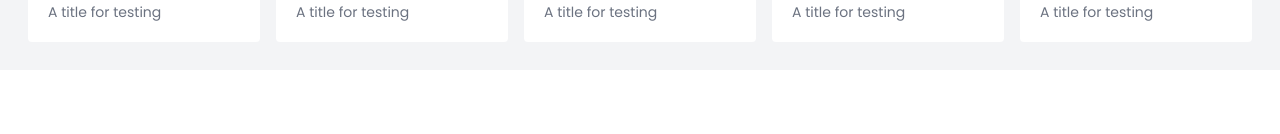
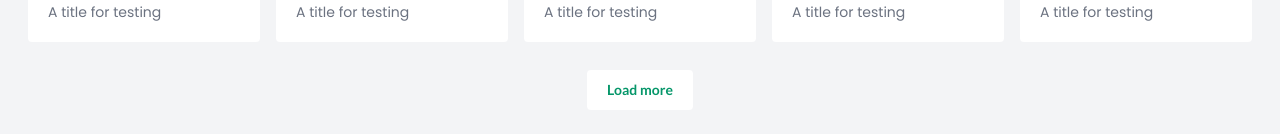
Before and after one commit to raikusy/react-ecommerce-course, a React (Create React App) app: page / in a window 1280 px wide. Shown: the part 1184-1318 px from the top of the page. Before the commit the page ends 1254 px from the top, so only its background shows below. Built offline with nearby package versions, Linux system fonts and the light colour scheme.

Commit message:
Add "Load more" button to Home page

```diff
--- a/src/pages/Home.js
+++ b/src/pages/Home.js
@@ -3,6 +3,7 @@ import React from 'react';
 import { FakeProducts, FakeCategorys } from './home/FakeData';
 import { Swiper, SwiperSlide } from 'swiper/react';
 import CategoryCard from 'components/CategoryCard';
+import Button from 'components/Button';
 
 const Home = () => {
   console.log(FakeCategorys[0].thumb.default);
@@ -26,6 +27,12 @@ const Home = () => {
       <div className="products_cards_grid grid grid-cols-1 sm:grid-cols-2 md:grid-cols-3 lg:grid-cols-4 xl:grid-cols-5 gap-4 px-7 pb-7">
         {FakeProducts.length > 0 && FakeProducts.map((item, index) => <ProductCard details={item} key={index} />)}
       </div>
+
+      <div className="center pb-7">
+        <Button size="sm" varient="outline" className="text-green-600 font-bold border-none">
+          Load more
+        </Button>
+      </div>
     </>
   );
 };
```
